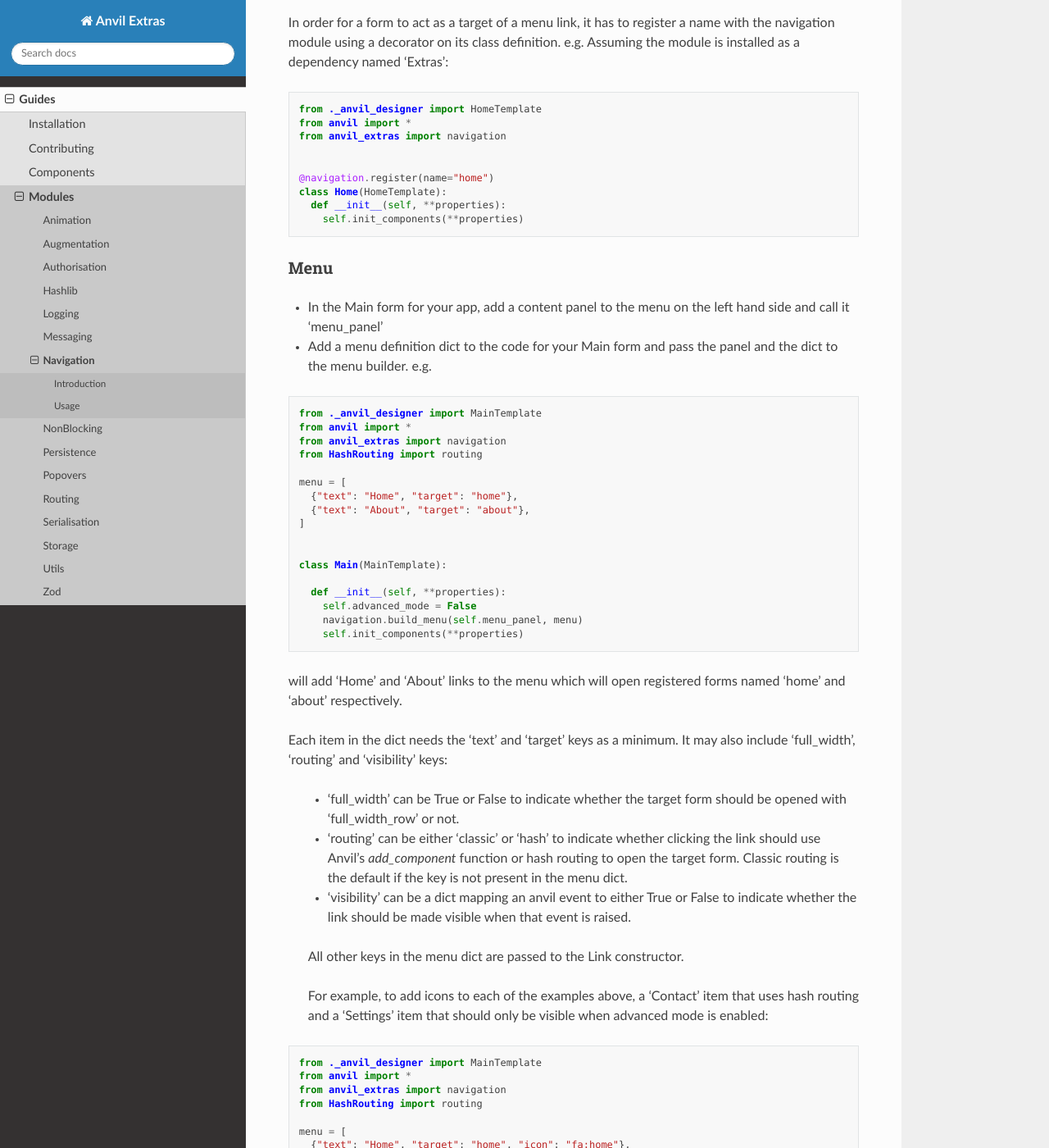
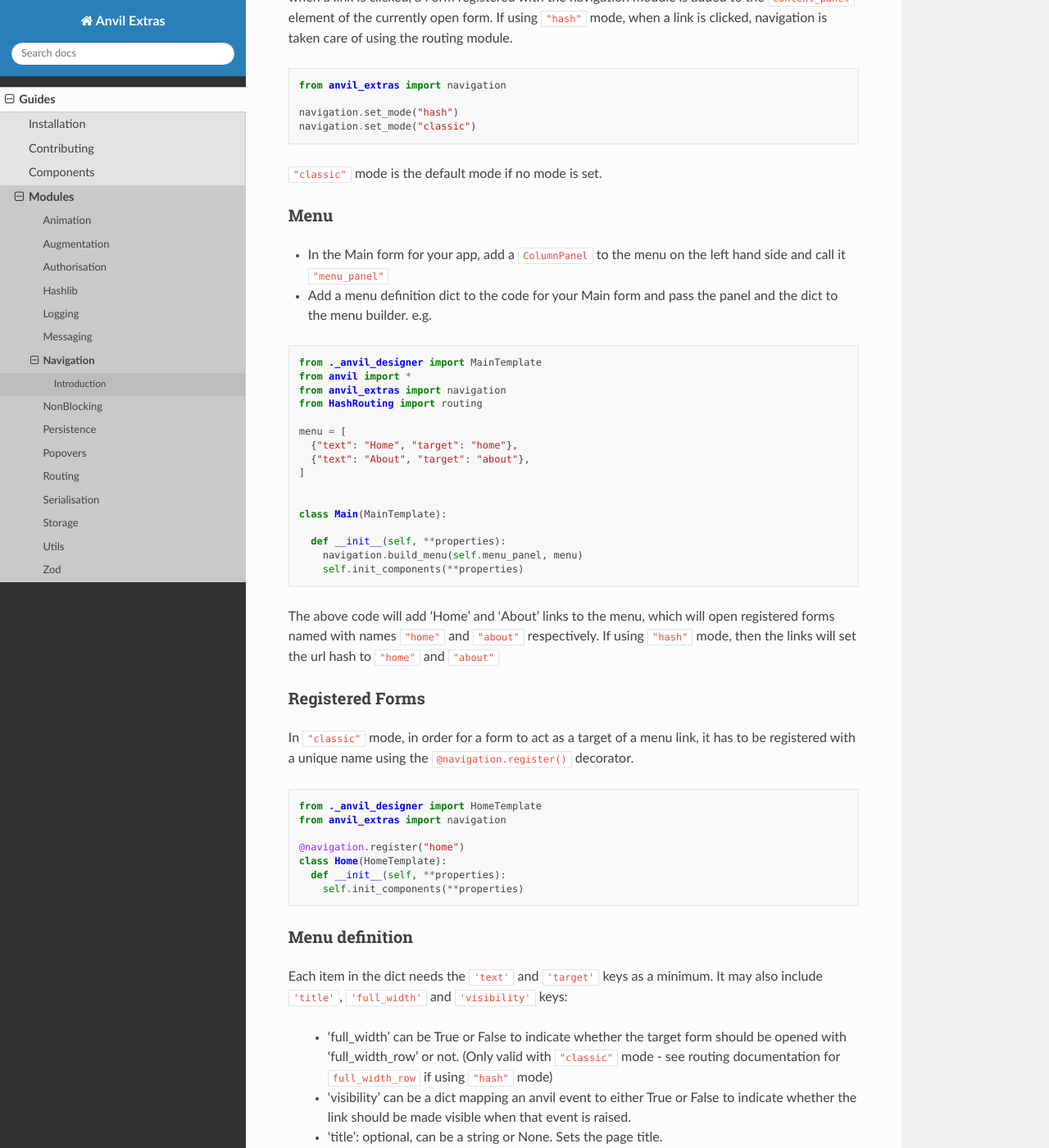
Before and after one commit to anvilistas/anvil-extras, a Sphinx documentation site: the page built from docs/guides/modules/navigation.rst, in a window 1280 px wide and 1400 px high, scrolled down 474 px. Shown: the whole window at 82% size. Built offline with Sphinx 7.4.7 and the Read the Docs theme 2.0.0, drawn with Linux system fonts in a browser that asks for light colours; some of the changed text lies outside the part shown.

Commit message:
Navigation: set default mode and allow titles in menu definition

```diff
--- a/docs/guides/modules/navigation.rst
+++ b/docs/guides/modules/navigation.rst
@@ -8,30 +8,29 @@ This module builds a menu of link objects based on a simple dictionary definitio
 
 Rather than manually adding links and their associated click event handlers, the module does that for you!
 
-Usage
------
 
-Forms
-+++++
+Mode
+++++
 
-In order for a form to act as a target of a menu link, it has to register a name with the navigation module using a decorator
-on its class definition. e.g. Assuming the module is installed as a dependency named 'Extras':
+There are two modes for the navigation module: ``"classic"`` and ``"hash"``.
+If using ``"classic"`` mode, when a link is clicked, a Form registered with the navigation module is added to the ``content_panel`` element of the currently open form.
+If using ``"hash"`` mode, when a link is clicked, navigation is taken care of using the routing module.
+
 
 .. code-block:: python
 
-    from ._anvil_designer import HomeTemplate
-    from anvil import *
     from anvil_extras import navigation
 
+    navigation.set_mode("hash")
+    navigation.set_mode("classic")
 
-    @navigation.register(name="home")
-    class Home(HomeTemplate):
-      def __init__(self, **properties):
-        self.init_components(**properties)
+
+``"classic"`` mode is the default mode if no mode is set.
+
 
 Menu
 ++++
-* In the Main form for your app, add a content panel to the menu on the left hand side and call it 'menu_panel'
+* In the Main form for your app, add a ``ColumnPanel`` to the menu on the left hand side and call it ``"menu_panel"``
 
 * Add a menu definition dict to the code for your Main form and pass the panel and the dict to the menu builder. e.g.
 
@@ -51,17 +50,36 @@ Menu
     class Main(MainTemplate):
 
       def __init__(self, **properties):
-        self.advanced_mode = False
         navigation.build_menu(self.menu_panel, menu)
         self.init_components(**properties)
 
-will add 'Home' and 'About' links to the menu which will open registered forms named 'home' and 'about' respectively.
+The above code will add 'Home' and 'About' links to the menu, which will open registered forms named with names ``"home"`` and ``"about"`` respectively.
+If using ``"hash"`` mode, then the links will set the url hash to ``"home"`` and ``"about"``
 
-Each item in the dict needs the 'text' and 'target' keys as a minimum. It may also include 'full_width', 'routing' and 'visibility' keys:
 
- * 'full_width' can be True or False to indicate whether the target form should be opened with 'full_width_row' or not.
- * 'routing' can be either 'classic' or 'hash' to indicate whether clicking the link should use Anvil's `add_component` function or hash routing to open the target form. Classic routing is the default if the key is not present in the menu dict.
+Registered Forms
+++++++++++++++++
+
+In ``"classic"`` mode, in order for a form to act as a target of a menu link, it has to be registered with a unique name using the ``@navigation.register()`` decorator.
+
+.. code-block:: python
+
+    from ._anvil_designer import HomeTemplate
+    from anvil_extras import navigation
+
+    @navigation.register("home")
+    class Home(HomeTemplate):
+      def __init__(self, **properties):
+        self.init_components(**properties)
+
+Menu definition
++++++++++++++++
+
+Each item in the dict needs the ``'text'`` and ``'target'`` keys as a minimum. It may also include ``'title'``, ``'full_width'`` and ``'visibility'`` keys:
+
+ * 'full_width' can be True or False to indicate whether the target form should be opened with 'full_width_row' or not. (Only valid with ``"classic"`` mode - see routing documentation for ``full_width_row`` if using ``"hash"`` mode)
  * 'visibility' can be a dict mapping an anvil event to either True or False to indicate whether the link should be made visible when that event is raised.
+ * 'title': optional, can be a string or None. Sets the page title.
 
  All other keys in the menu dict are passed to the Link constructor.
 
@@ -74,10 +92,12 @@ Each item in the dict needs the 'text' and 'target' keys as a minimum. It may al
     from anvil_extras import navigation
     from HashRouting import routing
 
+    navigation.set_mode("hash")
+
     menu = [
-      {"text": "Home", "target": "home", "icon": "fa:home"},
-      {"text": "About", "routing": "hash", "target": "about", "icon": "fa:info"},
-      {"text": "Contact", "routing": "hash", "target": "contact", "icon": "fa:envelope"},
+      {"text": "Home", "target": "home", "icon": "fa:home", "title": "Home"},
+      {"text": "About", "target": "about", "icon": "fa:info", "title": "About"},
+      {"text": "Contact", "target": "contact", "icon": "fa:envelope", "title": "Contact"},
       {
         "text": "Settings",
         "target": "settings",
@@ -85,7 +105,8 @@ Each item in the dict needs the 'text' and 'target' keys as a minimum. It may al
         "visibility": {
           "x-advanced-mode-enabled": True,
           "x-advanced-mode-disabled": False
-        }
+        },
+        "title": "Settings"
       }
     ]
 
@@ -101,7 +122,6 @@ Each item in the dict needs the 'text' and 'target' keys as a minimum. It may al
       def form_show(self, **event_args):
         self.set_advanced_mode(False)
 
-Note - since this example includes hash routing, it also requires a decorator from the `Hash Routing App <https://github.com/s-cork/HashRouting>`_ on the Main class.
 
 Startup
 +++++++
@@ -117,21 +137,11 @@ e.g. Create a module called 'startup', set it as the startup module and import y
 
    open_form(Main())
 
+
 Page Titles
 +++++++++++
-By default, the menu builder will also add a Label to the title slot of your Main form. If you register a form with a title as well as a name, the module will update that label as you navigate around your app. e.g. to add a title to the home page example:
-
-.. code-block:: python
-
-    from ._anvil_designer import HomeTemplate
-    from anvil import *
-    from anvil_extras import navigation
-
-
-    @navigation.register(name="home", title="Home")
-    class Home(HomeTemplate):
-      def __init__(self, **properties):
-        self.init_components(**properties)
+By default, the menu builder will also add a Label to the title slot of your Main form.
+Titles will be set based on the menu definition passed to ``build_menu``.
 
 If you want to disable this feature, set the `with_title` argument to `False` when you call `build_menu` in your Main form. e.g.
 
@@ -140,13 +150,12 @@ If you want to disable this feature, set the `with_title` argument to `False` wh
     class Main(MainTemplate):
 
       def __init__(self, **properties):
-        self.advanced_mode = False
         navigation.build_menu(self.menu_column_panel, menu, with_title=False)
         self.init_components(**properties)
 
 Navigate with Code
 ++++++++++++++++++
-You can emulate clicking a menu link using the go_to function, which takes a 'target' key as its only parameter, e.g.
+You can emulate clicking a menu link using the ``go_to`` function, which takes a ``'target'`` key as its only parameter, e.g.
 
 .. code-block:: python
 
```
Also changed, not shown: 1 other file.
